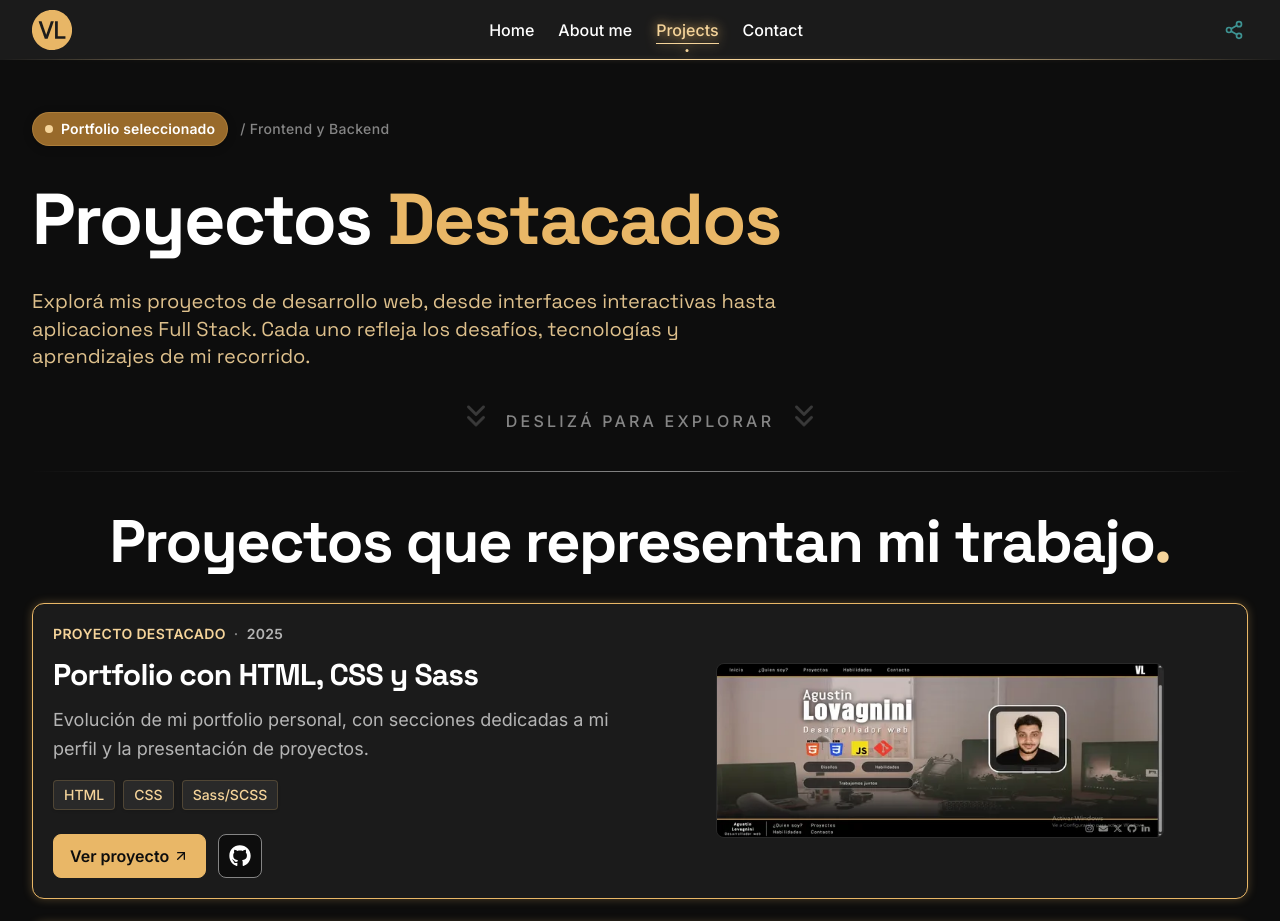
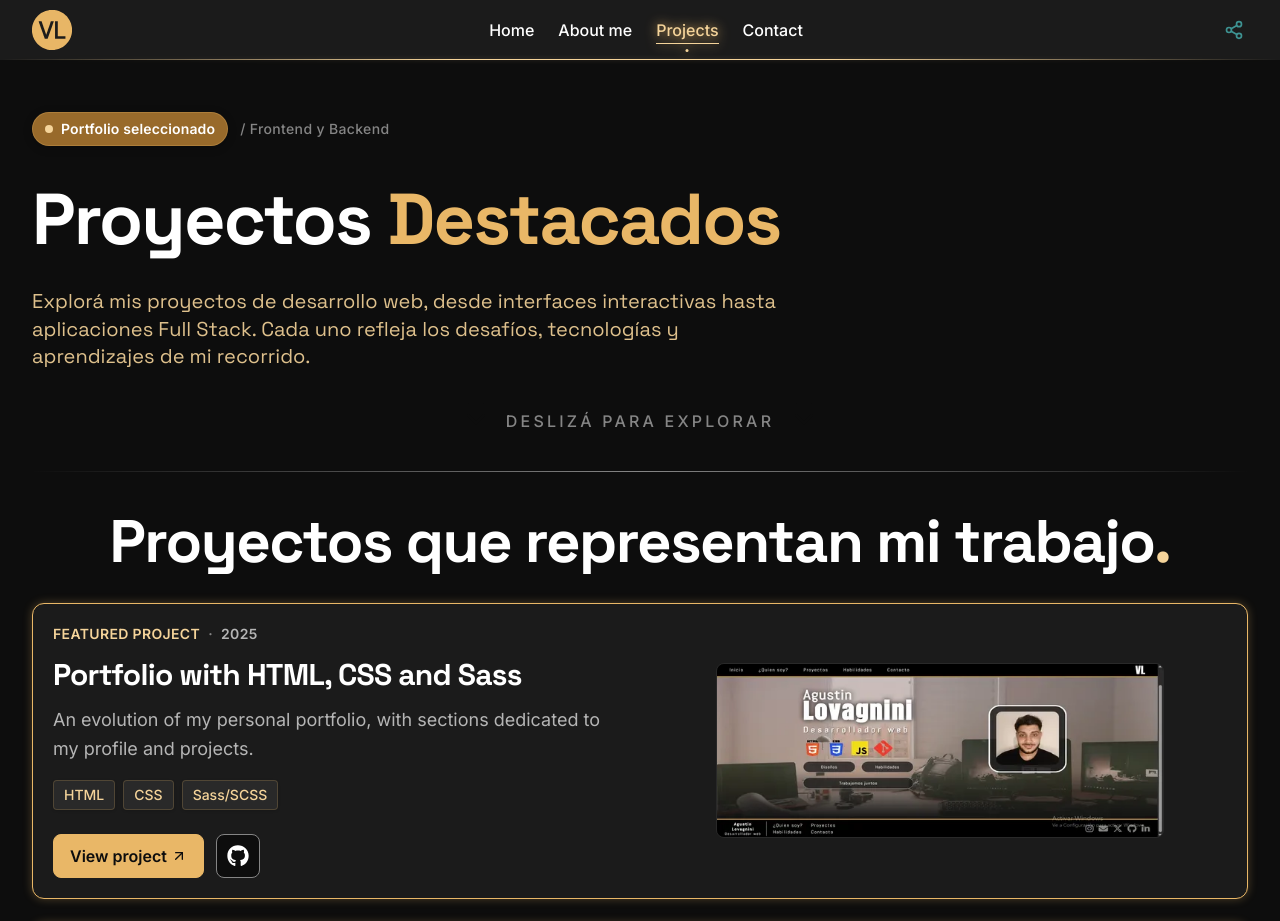
Before and after one commit to agustin-lovagnini/agustin-lovagnini-cv, a Next.js app: page /en/proyectos in a window 1280 px wide. Shown: the top 921 px of the page. Built offline with nearby package versions, Linux system fonts and the light colour scheme; no server answers.

Commit message:
feat: traducir Inicio y tarjetas destacadas con i18next

```diff
--- a/app/[lang]/layout.tsx
+++ b/app/[lang]/layout.tsx
@@ -2,6 +2,7 @@ import Header from "../../components/layout/Header/Header";
 import TranslationProvider from "../../components/providers/TranslationProvider";
 import Footer from "../../components/layout/Footer/Footer";
 import { notFound } from "next/navigation";
+import { isLocale } from "../../i18n/resources";
 
 
 import type { Metadata } from "next";
@@ -71,7 +72,7 @@ export function generateStaticParams() {
 
 export default async function RootLayout({ children, params }: LayoutProps<"/[lang]">) {
   const { lang } = await params;
-  if (lang !== "es" && lang !== "en") {
+  if (!isLocale(lang)) {
   notFound();
 }
   return (
--- a/app/[lang]/page.tsx
+++ b/app/[lang]/page.tsx
@@ -7,6 +7,12 @@ import Image from "next/image";
 import fotoPerfil from "../../public/images/img-perfil-agustin.webp";
 import { projects } from "../../data/projects";
 import FeaturedProjectCard from "../../components/projects/FeaturedProjectCard";
+import { notFound } from "next/navigation";
+import { isLocale } from "../../i18n/resources";
+import { createTranslation } from "../../i18n/createTranslation";
+import { Trans } from "react-i18next";
+
+
 
 // ITEM - Metadatos de Inicio
 export const metadata: Metadata = {
@@ -32,7 +38,16 @@ export const metadata: Metadata = {
   },
 };
 
-export default function Home() {
+export default async function Home({
+  params,
+}: PageProps<"/[lang]">) {
+  const { lang } = await params;
+
+  if (!isLocale(lang)) {
+    notFound();
+  }
+
+  const translation = createTranslation(lang);
 
   const featuredProjects = projects.filter((project) => project.featured);
 
@@ -49,7 +64,7 @@ export default function Home() {
               aria-hidden="true"
               className="eyebrow-dot"
             />
-            Full Stack Developer +3 años de código
+            {translation.t("home.badge")}
           </span>
 
           <h1
@@ -62,19 +77,26 @@ export default function Home() {
 
           <p className="font-heading text-lg font-medium leading-snug md:text-xl">
             <span className="text-gold-light">
-              Cada idea tiene una identidad.
+              {translation.t("home.taglineLead")}
             </span>{" "}
-            Mi trabajo es darle vida.
+            {translation.t("home.taglineEnd")}
           </p>
 
           <p className="text-sm lg:text-lg pt-2 leading-relaxed text-muted md:text-base md:pt-0">
-            Soy desarrollador web <strong className="underline">Full Stack</strong>, especializado en crear experiencias digitales modernas, intuitivas y funcionales. Me apasionan el Frontend, el diseño y la tecnología, y busco aportar soluciones que combinen creatividad y buenas prácticas.
+            <Trans
+              i18n={translation}
+              ns="common"
+              i18nKey="home.description"
+              components={{
+                strong: <strong className="underline" />,
+              }}
+            />
           </p>
 
           <div className="mt-4 flex flex-col items-center gap-5 md:flex-row md:flex-wrap md:gap-3 ">
             <div className="flex items-center gap-2 sm:gap-3">
-              <Link href="/proyectos" className="action-button action-primary">
-                <span>Ver proyectos</span>
+              <Link href={`/${lang}/proyectos`} className="action-button action-primary">
+                <span>{translation.t("home.viewProjects")}</span>
                 <ArrowRight size={16} className="shrink-0" aria-hidden="true" />
               </Link>
             </div>
@@ -102,10 +124,10 @@ export default function Home() {
                 target="_blank"
                 rel="noopener noreferrer"
                 className="action-button action-social w-auto gap-2 px-4 sm:w-auto sm:gap-2"
-                aria-label="Ver CV en PDF (abre en una pestaña nueva)"
+                aria-label={translation.t("home.viewCvLabel")}
               >
                 <FileText size={22} className="shrink-0" aria-hidden="true" />
-                <span>Ver CV</span>
+                <span>{translation.t("home.viewCv")}</span>
               </a>
             </div>
           </div>
@@ -116,7 +138,7 @@ export default function Home() {
           <div className="relative w-full max-w-85 overflow-hidden rounded-full border border-outline bg-surface shadow-[0_0_20px_rgba(233,183,103,0.12),0_8px_24px_rgba(0,0,0,0.3)] md:h-full md:rounded-lg">
             <Image
               src={fotoPerfil}
-              alt="Retrato de Agustín Lovagnini"
+              alt={translation.t("home.portraitAlt")}
               sizes="(min-width: 768px) 340px, 220px"
               className="aspect-square w-full object-cover object-center md:absolute md:inset-0 md:h-full md:aspect-auto"
             />
@@ -130,7 +152,7 @@ export default function Home() {
       <section aria-labelledby="tecnologias-y-habilidades" className="style-section w-full">
         <div>
           <span className="mb-3 block w-full border-b border-gold-light pb-1 font-heading text-xl font-semibold tracking-tight text-gold-light md:text-2xl">
-            Stack Principal
+            {translation.t("home.mainStack")}
           </span>
         </div>
 
@@ -150,7 +172,7 @@ export default function Home() {
 
           <div>
             <h2 id="proyectos-destacados" className="font-heading text-2xl font-bold">
-              Proyectos destacados
+              {translation.t("home.featuredProjects")}
             </h2>
           </div>
         </div>
@@ -160,6 +182,7 @@ export default function Home() {
             <FeaturedProjectCard
               key={project.id}
               project={project}
+              locale={lang}
               compact
             />
           ))}
@@ -171,14 +194,14 @@ export default function Home() {
         <div className="flex flex-col gap-4 md:flex-row md:items-center md:justify-between">
           <div>
             <span className="mb-2 block border-l-2 border-gold pl-3 text-xs lg:text-sm font-semibold uppercase tracking-[0.15em] text-gold-light">
-              Contacto
+              {translation.t("home.contactEyebrow")}
             </span>
             <h2 id="llamado-accion" className="font-heading text-2xl md:text-3xl font-bold leading-tight tracking-tight pb-1">
-              Hablemos de tu próximo proyecto
+              {translation.t("home.contactTitle")}
             </h2>
           </div>
-          <Link href="/contacto" className="action-button action-primary">
-            <span>Contactar</span>
+          <Link href={`/${lang}/contacto`} className="action-button action-primary">
+            <span>{translation.t("home.contactButton")}</span>
             <ArrowUpRight size={16} className="shrink-0" aria-hidden="true" />
           </Link>
         </div>
--- a/app/[lang]/proyectos/page.tsx
+++ b/app/[lang]/proyectos/page.tsx
@@ -5,6 +5,8 @@ import { ArrowUpRight } from "lucide-react";
 import { projects } from "../../../data/projects";
 import FeaturedProjectCard from "../../../components/projects/FeaturedProjectCard";
 import ProjectMarquee from "../../../components/projects/ProjectMarquee/ProjectMarquee";
+import { notFound } from "next/navigation";
+import { isLocale } from "../../../i18n/resources";
 
 // ITEM - Metadatos de Proyectos
 export const metadata: Metadata = {
@@ -45,7 +47,14 @@ export const metadata: Metadata = {
     },
 };
 
-export default function ProjectsPage() {
+export default async function ProjectsPage({
+    params,
+}: PageProps<"/[lang]/proyectos">) {
+    const { lang } = await params;
+
+    if (!isLocale(lang)) {
+        notFound();
+    }
 
     const featuredProjects = projects.filter(
         (project) => project.featured
@@ -98,6 +107,7 @@ export default function ProjectsPage() {
                     <FeaturedProjectCard
                         key={project.id}
                         project={project}
+                        locale={lang}
                     />
                 ))}
             </section>
@@ -142,7 +152,7 @@ export default function ProjectsPage() {
                             Estoy abierto a oportunidades laborales y colaboraciones en Frontend y Full Stack. Si tenés una propuesta, me encantaría conocerla.
                         </p>
                     </div>
-                    <Link href="/contacto" className="action-button action-primary self-start md:self-center">
+                    <Link href={`/${lang}/contacto`} className="action-button action-primary self-start md:self-center">
                         <span>Contactame</span>
                         <ArrowUpRight size={16} className="shrink-0" aria-hidden="true" />
                     </Link>
--- a/app/[lang]/sobre-mi/page.tsx
+++ b/app/[lang]/sobre-mi/page.tsx
@@ -16,6 +16,8 @@ import { technologyGroups } from "../../../data/technologyGroups";
 import { competencies } from "../../../data/competencies";
 import Image from "next/image";
 import fotoPerfil from "../../../public/images/img-perfil-agustin.webp";
+import { notFound } from "next/navigation";
+import { isLocale } from "../../../i18n/resources";
 
 // ITEM - Metadatos de Sobre mí
 export const metadata: Metadata = {
@@ -57,7 +59,14 @@ export const metadata: Metadata = {
 };
 
 
-export default function AboutPage() {
+export default async function AboutPage({
+    params,
+}: PageProps<"/[lang]/sobre-mi">) {
+    const { lang } = await params;
+
+    if (!isLocale(lang)) {
+        notFound();
+    }
     return (
         <main className="mx-auto flex w-full max-w-360 flex-col gap-8 px-4 pt-8 pb-2 md:px-8 md:py-12">
             {/* SECTION - Introducción de Sobre mí */}
@@ -284,7 +293,7 @@ export default function AboutPage() {
                             Estoy abierto a nuevas oportunidades y proyectos donde pueda aportar valor y seguir creciendo profesionalmente.
                         </p>
                     </div>
-                    <Link href="/contacto" className="action-button action-primary">
+                    <Link href={`/${lang}/contacto`} className="action-button action-primary">
                         <span>Iniciar Conversación</span>
                         <ArrowUpRight size={16} className="shrink-0" aria-hidden="true" />
                     </Link>
--- a/components/layout/Header/Header.tsx
+++ b/components/layout/Header/Header.tsx
@@ -6,6 +6,7 @@ import { Menu, X } from "lucide-react";
 import { useEffect, useRef, useState } from "react";
 import Image from "next/image";
 import { useTranslation } from "react-i18next";
+import { defaultLocale, isLocale } from "../../../i18n/resources";
 
 export default function Header() {
     const { t } = useTranslation("common");
@@ -13,7 +14,8 @@ export default function Header() {
     // ITEM - Estado y control del menú móvil
     const [isMenuOpen, setIsMenuOpen] = useState(false);
     const pathname = usePathname();
-    const lang = pathname.split("/")[1];
+    const languageSegment = pathname.split("/")[1];
+    const lang = isLocale(languageSegment) ? languageSegment : defaultLocale;
 
     const menuButtonRef = useRef<HTMLButtonElement>(null);
     const closeButtonRef = useRef<HTMLButtonElement>(null);
--- a/components/layout/MobilePageNavigation.tsx
+++ b/components/layout/MobilePageNavigation.tsx
@@ -4,6 +4,7 @@ import Link from "next/link";
 import { usePathname } from "next/navigation";
 import { ArrowLeft, ArrowRight } from "lucide-react";
 import { useTranslation } from "react-i18next";
+import { defaultLocale, isLocale } from "../../i18n/resources";
 
 const pages = [
     { href: "/", label: "navigation.home" },
@@ -16,7 +17,8 @@ export default function MobilePageNavigation() {
     const { t } = useTranslation("common");
 
     const pathname = usePathname();
-    const lang = pathname.split("/")[1];
+    const languageSegment = pathname.split("/")[1];
+    const lang = isLocale(languageSegment) ? languageSegment : defaultLocale;
 
     const currentIndex = pages.findIndex(
         (page) => `/${lang}${page.href === "/" ? "" : page.href}` === pathname
--- a/components/projects/FeaturedProjectCard.tsx
+++ b/components/projects/FeaturedProjectCard.tsx
@@ -2,21 +2,35 @@ import type { Project } from "../../data/projects";
 import Image from "next/image";
 import { ArrowUpRight } from "lucide-react";
 import { FaGithub } from "react-icons/fa";
+import type { Locale } from "../../i18n/resources";
+import { createTranslation } from "../../i18n/createTranslation";
 
 interface FeaturedProjectCardProps {
     project: Project;
     compact?: boolean;
+    locale: Locale;
 }
 
 export default function FeaturedProjectCard({
     project,
     compact = false,
+    locale,
 }: FeaturedProjectCardProps) {
+    const translation = createTranslation(locale);
+
+    const title = translation.t(`projects.${project.id}.title`, {
+        defaultValue: project.title,
+    });
+
+    const description = translation.t(`projects.${project.id}.description`, {
+        defaultValue: project.description,
+    });
+
     return (
         <article className={`style-section grid grid-cols-1 items-center gap-6 rounded-xl ${compact ? "grid-rows-[auto_1fr]" : "lg:grid-cols-2"}`}>
             <div className={`flex min-w-0 flex-col items-start gap-3 ${compact ? "h-full" : ""}`}>
                 <div className="flex flex-wrap items-center gap-2 text-xs lg:text-sm font-semibold tracking-wide">
-                    <span className="uppercase text-gold-light">Proyecto destacado</span>
+                    <span className="uppercase text-gold-light">{translation.t("projectCard.featured")}</span>
                     <span aria-hidden="true" className="text-subtle">·</span>
                     <time dateTime={project.date} className="text-muted">
                         {project.date.slice(0, 4)}
@@ -24,14 +38,14 @@ export default function FeaturedProjectCard({
                 </div>
 
                 <h3 className="font-heading text-2xl font-bold leading-tight tracking-tight md:text-3xl">
-                    {project.title}
+                    {title}
                 </h3>
 
                 <p className="text-sm lg:text-lg leading-relaxed text-muted md:text-base">
-                    {project.description}
+                    {description}
                 </p>
 
-                <ul className="flex flex-wrap gap-2 pt-1" aria-label={`Tecnologías de ${project.title}`}>
+                <ul className="flex flex-wrap gap-2 pt-1" aria-label={translation.t("projectCard.technologiesLabel", { title })}>
                     {project.technologies.map((technology) => (
                         <li key={technology} className="rounded border border-gold/20 bg-outline px-2.5 py-1 text-xs lg:text-sm font-medium text-gold-light shadow-sm">
                             {technology}
@@ -45,9 +59,9 @@ export default function FeaturedProjectCard({
                         target="_blank"
                         rel="noopener noreferrer"
                         className="action-button action-primary"
-                        aria-label={`Ver proyecto: ${project.title} (abre en otra pestaña)`}
+                        aria-label={translation.t("projectCard.demoLabel", { title })}
                     >
-                        Ver proyecto
+                        {translation.t("projectCard.viewProject")}
                         <ArrowUpRight size={16} className="shrink-0" aria-hidden="true" />
                     </a>
                     <a
@@ -55,7 +69,7 @@ export default function FeaturedProjectCard({
                         target="_blank"
                         rel="noopener noreferrer"
                         className="action-button action-social"
-                        aria-label={`Ver repositorio en GitHub: ${project.title} (abre en otra pestaña)`}
+                        aria-label={translation.t("projectCard.repositoryLabel", { title })}
                     >
                         <FaGithub size={22} aria-hidden="true" />
                     </a>
@@ -64,7 +78,7 @@ export default function FeaturedProjectCard({
             <div className={`mx-auto w-full max-w-md overflow-hidden rounded-lg border border-outline ${compact ? "-order-1" : "lg:w-9/10"}`}>
                 <Image
                     src={project.image}
-                    alt={`Vista previa de ${project.title}`}
+                    alt={translation.t("projectCard.previewAlt", { title })}
                     width={project.imageWidth}
                     height={project.imageHeight}
                     sizes="(min-width: 1024px) 448px, (min-width: 480px) 448px, 100vw"
--- a/i18n/resources.ts
+++ b/i18n/resources.ts
@@ -4,6 +4,9 @@ import en from "../locales/en/common.json";
 export type Locale = "es" | "en";
 
 export const defaultLocale: Locale = "es";
+export function isLocale(value: string): value is Locale {
+    return value === "es" || value === "en";
+}
 
 export const resources = {
     es: {
--- a/locales/en/common.json
+++ b/locales/en/common.json
@@ -26,5 +26,42 @@
     "socialNavigation": "Social media and contact",
     "email": "Email",
     "professionalPortfolio": "Professional portfolio"
+  },
+  "home": {
+    "badge": "Full Stack Developer · 3+ years of coding",
+    "taglineLead": "Every idea has an identity.",
+    "taglineEnd": "My job is to bring it to life.",
+    "description": "I'm a <strong>Full Stack</strong> web developer specializing in modern, intuitive, and functional digital experiences. I'm passionate about frontend development, design, and technology, and I aim to deliver solutions that combine creativity with good development practices.",
+    "viewProjects": "View projects",
+    "viewCv": "View CV",
+    "viewCvLabel": "View CV in PDF (opens in a new tab)",
+    "portraitAlt": "Portrait of Agustín Lovagnini",
+    "mainStack": "Main Stack",
+    "featuredProjects": "Featured projects",
+    "contactEyebrow": "Contact",
+    "contactTitle": "Let's talk about your next project",
+    "contactButton": "Get in touch"
+  },
+  "projectCard": {
+    "featured": "Featured project",
+    "viewProject": "View project",
+    "technologiesLabel": "Technologies used in {{title}}",
+    "demoLabel": "View project: {{title}} (opens in a new tab)",
+    "repositoryLabel": "View GitHub repository: {{title}} (opens in a new tab)",
+    "previewAlt": "Preview of {{title}}"
+  },
+  "projects": {
+    "portfolio-html-css-sass": {
+      "title": "Portfolio with HTML, CSS and Sass",
+      "description": "An evolution of my personal portfolio, with sections dedicated to my profile and projects."
+    },
+    "luzu-tv": {
+      "title": "Luzu TV",
+      "description": "A streaming platform redesign focused on content organization, visual design, and navigation."
+    },
+    "simulador-inversiones": {
+      "title": "Investment Simulator",
+      "description": "An interactive simulator for managing deposits, investments, and withdrawals, with validation, data persistence, and transaction history."
+    }
   }
 }
--- a/locales/es/common.json
+++ b/locales/es/common.json
@@ -26,5 +26,42 @@
     "socialNavigation": "Redes y contacto",
     "email": "Correo electrónico",
     "professionalPortfolio": "Portfolio profesional"
+  },
+  "home": {
+    "badge": "Full Stack Developer +3 años de código",
+    "taglineLead": "Cada idea tiene una identidad.",
+    "taglineEnd": "Mi trabajo es darle vida.",
+    "description": "Soy desarrollador web <strong>Full Stack</strong>, especializado en crear experiencias digitales modernas, intuitivas y funcionales. Me apasionan el Frontend, el diseño y la tecnología, y busco aportar soluciones que combinen creatividad y buenas prácticas.",
+    "viewProjects": "Ver proyectos",
+    "viewCv": "Ver CV",
+    "viewCvLabel": "Ver CV en PDF (abre en una pestaña nueva)",
+    "portraitAlt": "Retrato de Agustín Lovagnini",
+    "mainStack": "Stack Principal",
+    "featuredProjects": "Proyectos destacados",
+    "contactEyebrow": "Contacto",
+    "contactTitle": "Hablemos de tu próximo proyecto",
+    "contactButton": "Contactar"
+  },
+  "projectCard": {
+    "featured": "Proyecto destacado",
+    "viewProject": "Ver proyecto",
+    "technologiesLabel": "Tecnologías de {{title}}",
+    "demoLabel": "Ver proyecto: {{title}} (abre en otra pestaña)",
+    "repositoryLabel": "Ver repositorio en GitHub: {{title}} (abre en otra pestaña)",
+    "previewAlt": "Vista previa de {{title}}"
+  },
+  "projects": {
+    "portfolio-html-css-sass": {
+      "title": "Portfolio con HTML, CSS y Sass",
+      "description": "Evolución de mi portfolio personal, con secciones dedicadas a mi perfil y la presentación de proyectos."
+    },
+    "luzu-tv": {
+      "title": "Luzu TV",
+      "description": "Rediseño de una plataforma de streaming, enfocado en la organización del contenido, el diseño visual y la navegación."
+    },
+    "simulador-inversiones": {
+      "title": "Simulador de Inversiones",
+      "description": "Simulador interactivo para gestionar depósitos, inversiones y retiros, con validaciones, persistencia de datos e historial de operaciones."
+    }
   }
 }
```
Also changed, not shown: 1 other file (tests, documents, lock files or other folders).
